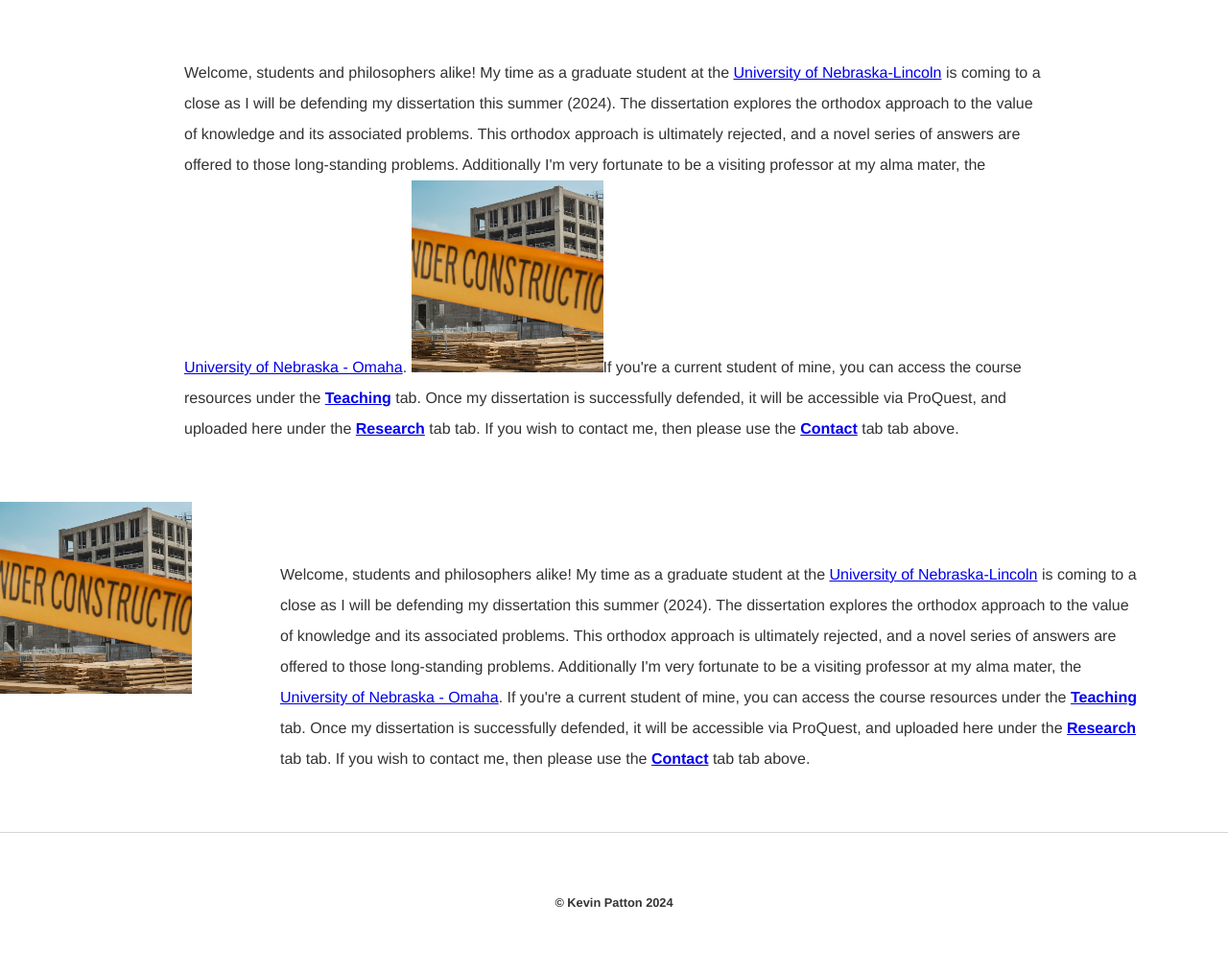
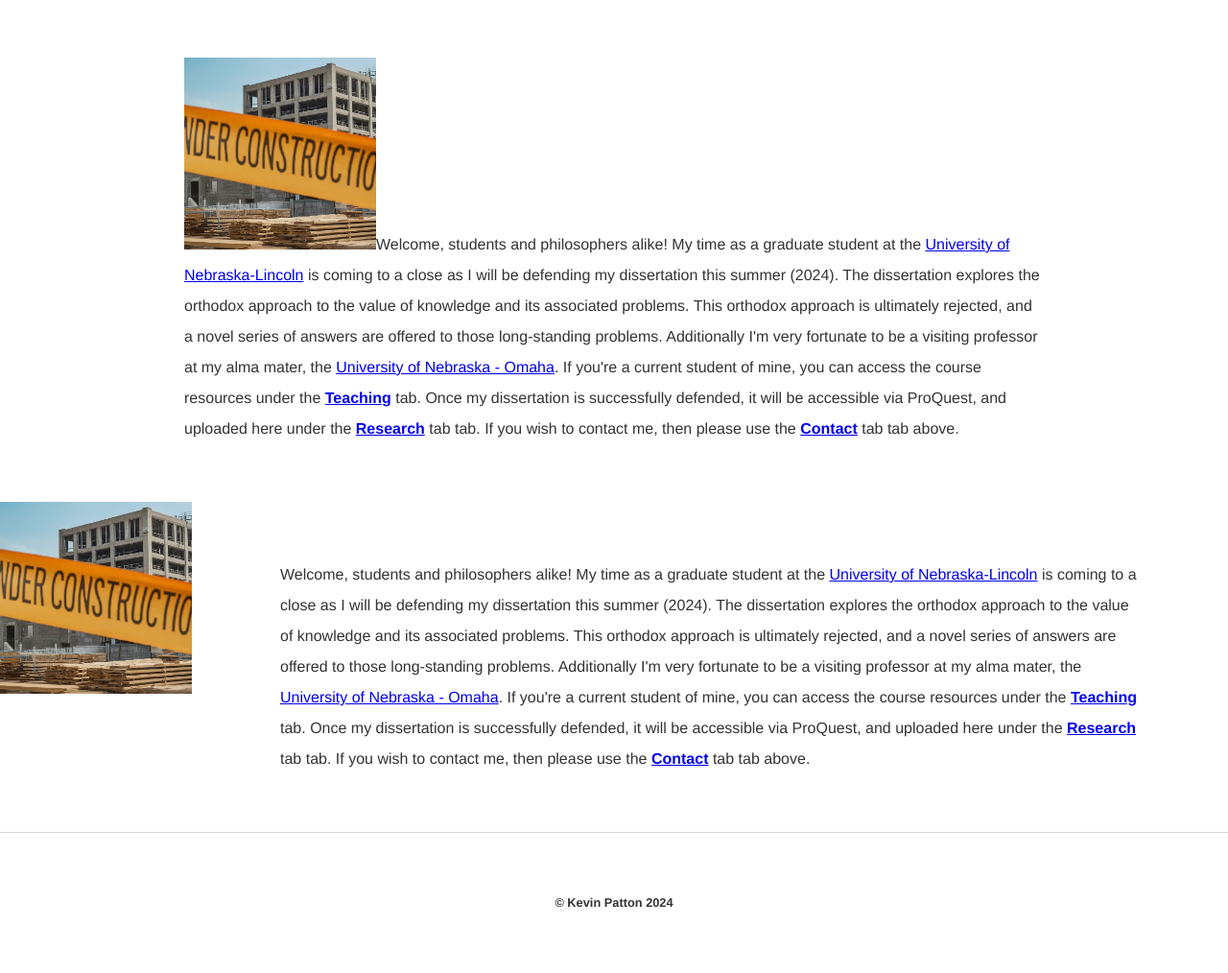
Before and after one commit to kevinjpatton/kevinjpatton.github.io, a Jekyll site: the page built from test.html, in a window 1280 px wide. Shown: the part 348-1362 px from the top of the page at 96% size. Built offline with Jekyll 4.4.1, drawn with Linux system fonts in a browser that asks for light colours; Markdown is read by kramdown in place of the engine named in the settings.

Commit message:
Update test.html

```diff
--- a/test.html
+++ b/test.html
@@ -4,9 +4,10 @@
 ---
 <!-- /.blurb -->
 <div class="blurb">
-<p>Welcome, students and philosophers alike! My time as a graduate student at the  <a href="http://www.unl.edu/philosophy/graduate-students#patton" target="_blank">University of Nebraska-Lincoln</a> is coming to a close as I will be defending my dissertation this summer (2024). The dissertation explores the orthodox approach to the value of knowledge and its associated problems. This orthodox approach is ultimately rejected, and a novel series of answers are offered to those long-standing problems. Additionally I'm very fortunate to be a visiting professor at my alma mater, the <a href="https://www.unomaha.edu/college-of-arts-and-sciences/philosophy/about-us/directory/kevin-patton.php" target="_blank">University of Nebraska - Omaha</a>. <img src="/teaching/Under_Construction.jpg" alt="Under Construction" class="thumbnail">If you're a current student of mine, you can access the course resources under the <b><a href="/teaching/index.html" >Teaching</a></b> tab. Once my dissertation is successfully defended, it will be accessible via ProQuest, and uploaded here under the <b><a href="/teaching/index.html">Research</a></b> tab tab. If you wish to contact me, then please use the <b><a href="/teaching/index.html">Contact</a></b> tab tab above.</p>
+<p><img src="/teaching/Under_Construction.jpg" alt="Under Construction" class="thumbnail">Welcome, students and philosophers alike! My time as a graduate student at the  <a href="http://www.unl.edu/philosophy/graduate-students#patton" target="_blank">University of Nebraska-Lincoln</a> is coming to a close as I will be defending my dissertation this summer (2024). The dissertation explores the orthodox approach to the value of knowledge and its associated problems. This orthodox approach is ultimately rejected, and a novel series of answers are offered to those long-standing problems. Additionally I'm very fortunate to be a visiting professor at my alma mater, the <a href="https://www.unomaha.edu/college-of-arts-and-sciences/philosophy/about-us/directory/kevin-patton.php" target="_blank">University of Nebraska - Omaha</a>. If you're a current student of mine, you can access the course resources under the <b><a href="/teaching/index.html" >Teaching</a></b> tab. Once my dissertation is successfully defended, it will be accessible via ProQuest, and uploaded here under the <b><a href="/teaching/index.html">Research</a></b> tab tab. If you wish to contact me, then please use the <b><a href="/teaching/index.html">Contact</a></b> tab tab above.</p>
 </div>
 
 <div class="thumbnail-container">
-<img src="/teaching/Under_Construction.jpg" alt="Thumbnail" class="thumbnail"><p class="thumbnail-text">Welcome, students and philosophers alike! My time as a graduate student at the  <a href="http://www.unl.edu/philosophy/graduate-students#patton" target="_blank">University of Nebraska-Lincoln</a> is coming to a close as I will be defending my dissertation this summer (2024). The dissertation explores the orthodox approach to the value of knowledge and its associated problems. This orthodox approach is ultimately rejected, and a novel series of answers are offered to those long-standing problems. Additionally I'm very fortunate to be a visiting professor at my alma mater, the <a href="https://www.unomaha.edu/college-of-arts-and-sciences/philosophy/about-us/directory/kevin-patton.php" target="_blank">University of Nebraska - Omaha</a>. If you're a current student of mine, you can access the course resources under the <b><a href="/teaching/index.html" >Teaching</a></b> tab. Once my dissertation is successfully defended, it will be accessible via ProQuest, and uploaded here under the <b><a href="/teaching/index.html">Research</a></b> tab tab. If you wish to contact me, then please use the <b><a href="/teaching/index.html">Contact</a></b> tab tab above.</p>
+<img src="/teaching/Under_Construction.jpg" alt="Thumbnail" class="thumbnail">
+<p class="thumbnail-text">Welcome, students and philosophers alike! My time as a graduate student at the  <a href="http://www.unl.edu/philosophy/graduate-students#patton" target="_blank">University of Nebraska-Lincoln</a> is coming to a close as I will be defending my dissertation this summer (2024). The dissertation explores the orthodox approach to the value of knowledge and its associated problems. This orthodox approach is ultimately rejected, and a novel series of answers are offered to those long-standing problems. Additionally I'm very fortunate to be a visiting professor at my alma mater, the <a href="https://www.unomaha.edu/college-of-arts-and-sciences/philosophy/about-us/directory/kevin-patton.php" target="_blank">University of Nebraska - Omaha</a>. If you're a current student of mine, you can access the course resources under the <b><a href="/teaching/index.html" >Teaching</a></b> tab. Once my dissertation is successfully defended, it will be accessible via ProQuest, and uploaded here under the <b><a href="/teaching/index.html">Research</a></b> tab tab. If you wish to contact me, then please use the <b><a href="/teaching/index.html">Contact</a></b> tab tab above.</p>
 </div>
```
